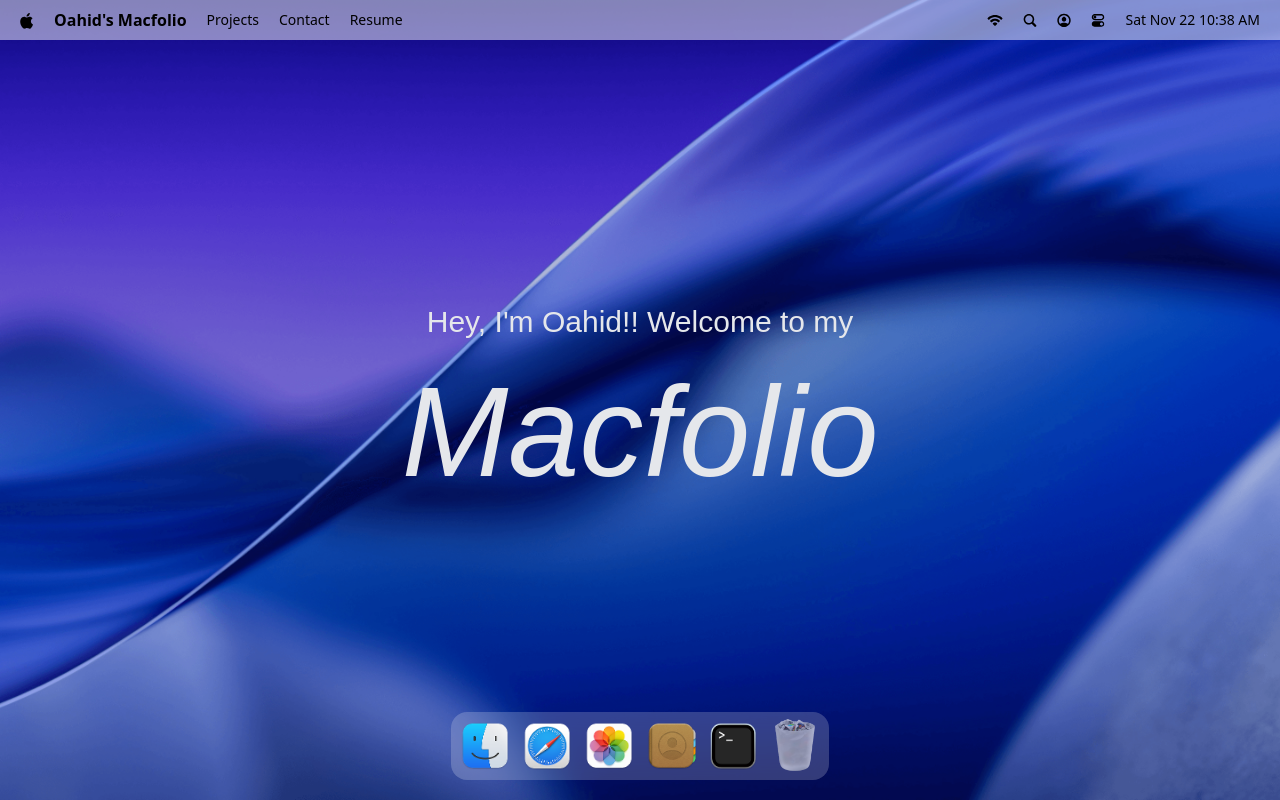
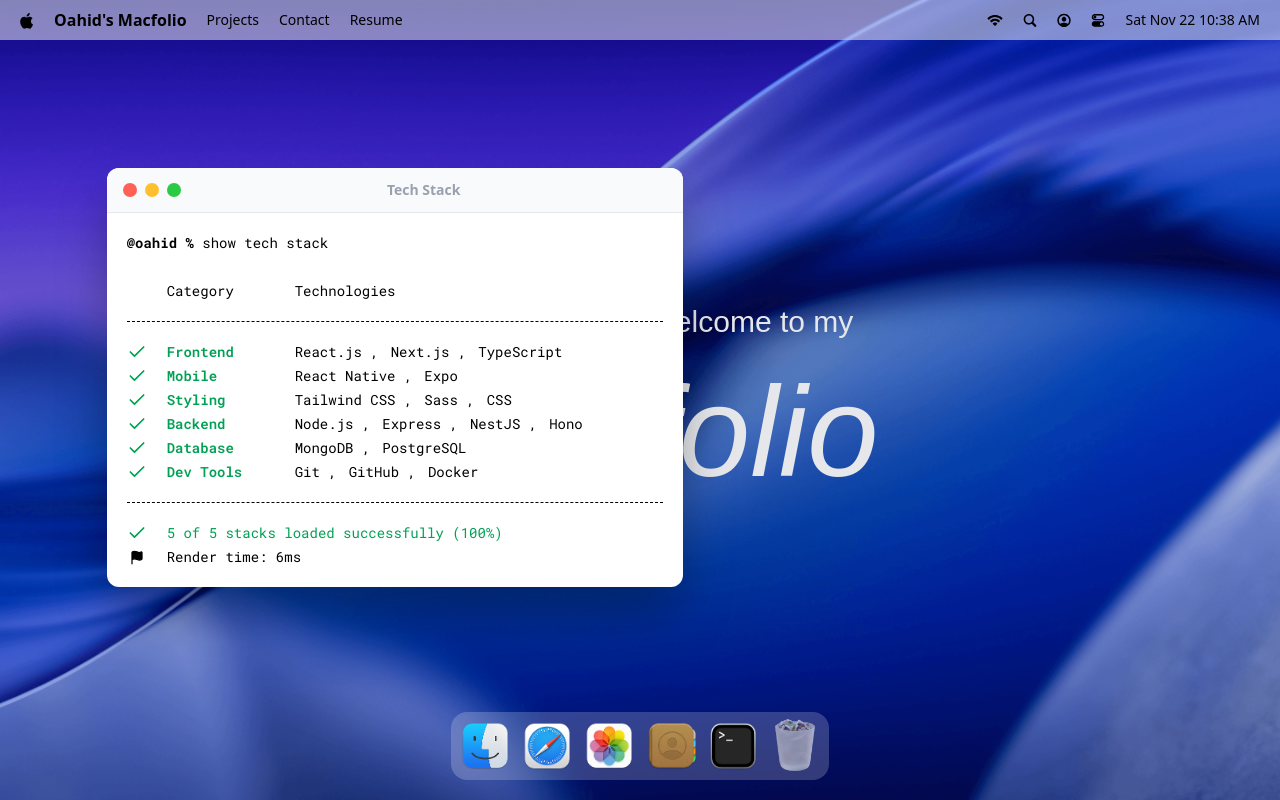
Before and after one commit to OahidZihad/oahid-zihad-macos-portfolio, a React (Vite) app: page / in a window 1280 px wide. Both pictures are taken after a click on the button 733 px from the left and 746 px from the top of the page. Built offline with nearby package versions, Linux system fonts and the light colour scheme; a web font is replaced by a local one.

Commit message:
implement a hoc for managing window states and add the first terminal component

```diff
--- a/src/App.tsx
+++ b/src/App.tsx
@@ -1,6 +1,11 @@
 import Navbar from "./components/Navbar";
 import Welcome from "./components/Welcome";
 import Dock from "./components/Dock";
+import { Draggable } from "gsap/Draggable";
+import gsap from "gsap";
+import Terminal from "./windows/Terminal";
+
+gsap.registerPlugin(Draggable);
 
 export default function App() {
   return (
@@ -8,6 +13,7 @@ export default function App() {
       <Navbar />
       <Welcome />
       <Dock />
+      <Terminal />
     </main>
   );
 }
--- /dev/null
+++ b/src/components/WindowControlls.tsx
@@ -0,0 +1,24 @@
+import type { WINDOW_CONFIG } from "../constants";
+import useWindowStore from "../store/window";
+
+export default function WindowControlls({
+  target,
+}: {
+  target: keyof typeof WINDOW_CONFIG;
+}) {
+  const { closeWindow } = useWindowStore();
+
+  return (
+    <div id="window-controls">
+      <div className="close" onClick={() => closeWindow(target)} />
+      <div
+        className="minimize"
+        onClick={() => console.log("minimize", target)}
+      />
+      <div
+        className="maximize"
+        onClick={() => console.log("maximize", target)}
+      />
+    </div>
+  );
+}
--- /dev/null
+++ b/src/hoc/WindowWrapper.tsx
@@ -0,0 +1,65 @@
+import { useLayoutEffect, useRef } from "react";
+import useWindowStore from "../store/window";
+import { useGSAP } from "@gsap/react";
+import gsap from "gsap";
+import { Draggable } from "gsap/Draggable";
+
+export default function WindowWrapper(
+  Component: React.ComponentType,
+  windowKey: string
+) {
+  const Wrapped = (props: Record<string, unknown>) => {
+    const { focusWindow, windows } = useWindowStore();
+    const { isOpen, zIndex } = windows[windowKey as keyof typeof windows];
+    const ref = useRef<HTMLDivElement>(null);
+
+    useGSAP(() => {
+      const el = ref.current;
+      if (!el || !isOpen) return;
+
+      el.style.display = "block";
+
+      gsap.fromTo(
+        el,
+        { scale: 0.8, opacity: 0, y: 40 },
+        {
+          scale: 1,
+          opacity: 1,
+          duration: 0.2,
+          ease: "power3.out",
+        }
+      );
+    }, [isOpen]);
+
+    useGSAP(() => {
+      const el = ref.current;
+      if (!el) return;
+
+      const [instance] = Draggable.create(el, {
+        onPress: () => {
+          focusWindow(windowKey as keyof typeof windows);
+        },
+      });
+
+      return () => instance.kill();
+    }, []);
+
+    useLayoutEffect(() => {
+      const el = ref.current;
+      if (!el) return;
+      el.style.display = isOpen ? "block" : "none";
+    }, [isOpen]);
+
+    return (
+      <section id={windowKey} ref={ref} style={{ zIndex }} className="absolute">
+        <Component {...props} />
+      </section>
+    );
+  };
+
+  Wrapped.displayName = `WindowWrapper(${
+    Component.displayName || Component.name || "Component"
+  })`;
+
+  return Wrapped;
+}
--- /dev/null
+++ b/src/windows/Terminal.tsx
@@ -0,0 +1,57 @@
+import { Check, Flag } from "lucide-react";
+import { techStack } from "../constants";
+import WindowWrapper from "../hoc/WindowWrapper";
+import WindowControlls from "../components/WindowControlls";
+
+const Terminal = () => {
+  return (
+    <>
+      <div id="window-header">
+        <WindowControlls target="terminal" />
+        <h2>Tech Stack</h2>
+      </div>
+
+      <div className="techstack">
+        <p>
+          <span className="font-bold">@oahid % </span>
+          show tech stack
+        </p>
+
+        <div className="label">
+          <p className="w-32">Category</p>
+          <p>Technologies</p>
+        </div>
+
+        <ul className="content">
+          {techStack.map((item) => (
+            <li key={item.category} className="flex items-center">
+              <Check className="check" size={20} />
+              <h3>{item.category}</h3>
+              <ul>
+                {item.items.map((tech, index) => (
+                  <li key={index}>
+                    {tech} {index < item.items.length - 1 ? "," : ""}
+                  </li>
+                ))}
+              </ul>
+            </li>
+          ))}
+        </ul>
+
+        <div className="footnote">
+          <p>
+            <Check size={20} /> 5 of 5 stacks loaded successfully (100%)
+          </p>
+
+          <p className="text-black">
+            <Flag size={15} fill="black" />
+            Render time: 6ms
+          </p>
+        </div>
+      </div>
+    </>
+  );
+};
+
+const TerminalWindow = WindowWrapper(Terminal, "terminal");
+export default TerminalWindow;
```
